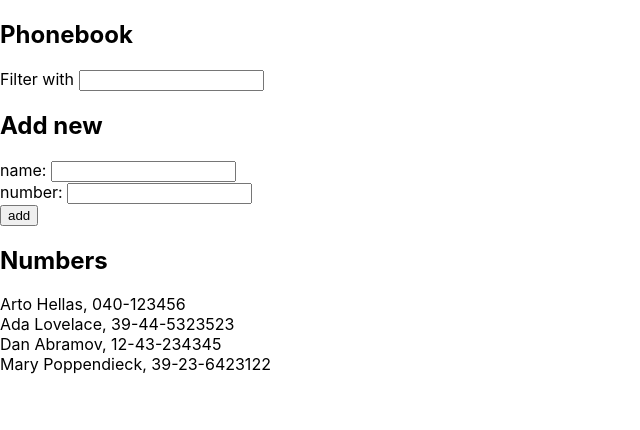
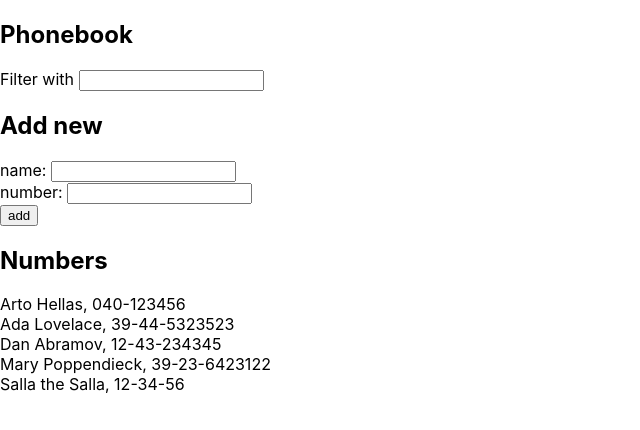
Before and after one commit to sallasal/FullStackOpen, a React (Create React App) app in the folder Osa-2/puhelinluettelo/: page / in a window 1280 px wide. Shown: the top 430 px of the page, without its empty margins (0-640 px from the left). Built offline with nearby package versions, Linux system fonts and the light colour scheme; data requests are answered from the project's data file.

Commit message:
Add exercise 2.15

```diff
--- a/Osa-2/puhelinluettelo/db.json
+++ b/Osa-2/puhelinluettelo/db.json
@@ -1,5 +1,5 @@
 {
-    "persons":[
+  "persons": [
     {
       "name": "Arto Hellas",
       "number": "040-123456",
@@ -19,6 +19,11 @@
       "name": "Mary Poppendieck",
       "number": "39-23-6423122",
       "id": 4
+    },
+    {
+      "name": "Salla the Salla",
+      "number": "12-34-56",
+      "id": 5
     }
   ]
 }
--- a/Osa-2/puhelinluettelo/src/App.js
+++ b/Osa-2/puhelinluettelo/src/App.js
@@ -38,24 +38,27 @@ const App = () => {
   const [ filter, setFilter ] = useState('')
 
   useEffect(() => {
-    console.log('effect')
     axios
       .get('http://localhost:3001/persons')
       .then(response => {
-        console.log('fulfilled')
         setPersons(response.data)
       })
   }, [])
 
   const addPerson = (event) => {
     event.preventDefault()
-    const nameObject = {
+    const personObject = {
       name: newName,
       number: newNumber
     }
 
     if (!(persons.some((person) => person['name'] === newName))) {
-      setPersons(persons.concat(nameObject))
+      axios
+        .post('http://localhost:3001/persons', personObject)
+        .then(response => {
+          setPersons(persons.concat(response.data))
+        })
+      setPersons(persons.concat(personObject))
     } else {
       alert(`${newName} is already added to the phonebook`)
     }
```
Also changed, not shown: 1 other file (tests, documents, lock files or other folders). Lines whose indentation alone changed are shown as unchanged.
